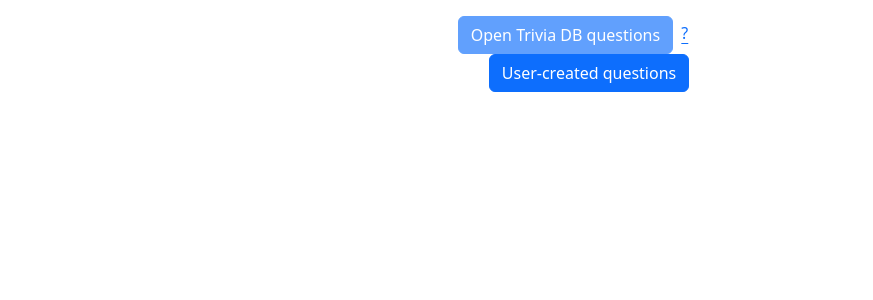
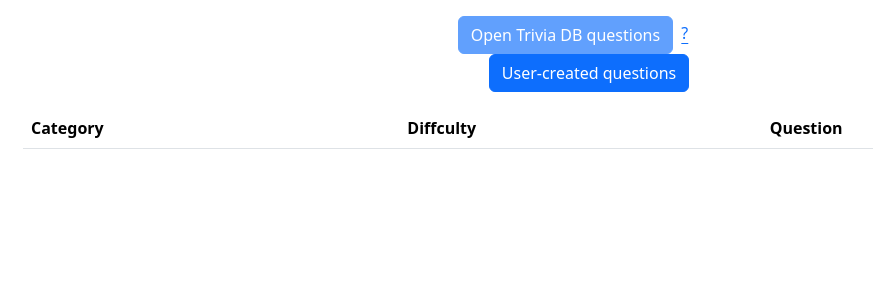
Before and after one commit to muyrety/Smarter, a Flask app: page /browse in a window 1280 px wide. Shown: the part 56-356 px from the top of the page, without its empty margins (59-932 px from the left). Run offline with Flask 3, Linux system fonts and the light colour scheme; lists and menus that the app fills with data are empty.

Commit message:
Added content to the table through TriviaDB API

```diff
--- a/static/js/browse.js
+++ b/static/js/browse.js
@@ -1,4 +1,6 @@
-document.addEventListener("DOMContentLoaded", function () {
+document.addEventListener("DOMContentLoaded", async function () {
+    const token = await  getSessionToken();
+
     const db_button = document.getElementById("db_button");
     const user_button = document.getElementById("user_button");
     db_button.addEventListener("click", function () {
@@ -11,24 +13,12 @@ document.addEventListener("DOMContentLoaded", function () {
         user_button.setAttribute("disabled", "");
     });
 
-    loadQuestions();
+    loadQuestions(token);
 });
 
-async function loadQuestions() {
+async function loadQuestions(token) {
     try {
-        const session_response = await fetch("https://opentdb.com/api_token.php?command=request");
-        var session = await session_response.json();
-        if (session.response_code != 0)
-        {
-            throw new Error("Bad response code:" + session.response_code);
-        }
-    }
-    catch (error) {
-        console.error(error);
-    }
-
-    try {
-        const question_response = await fetch("https://opentdb.com/api.php?amount=50&token=" + session.token);
+        const question_response = await fetch("https://opentdb.com/api.php?amount=50&token=" + token);
         const questions_json = await question_response.json();
         if (questions_json.response_code != 0)
         {
@@ -39,4 +29,25 @@ async function loadQuestions() {
     catch (error) {
         console.error(error);
     }
+    const table = document.getElementById("table");
+    for (let i of questions) {
+        table.innerHTML += `<tr><td>${i["category"]}</td>
+                                <td>${i["difficulty"]}</td>
+                                <td>${i["question"]}</td></tr>`
+    }
 }
+
+async function getSessionToken() {
+    try {
+        const session_response = await fetch("https://opentdb.com/api_token.php?command=request");
+        const session = await session_response.json();
+        if (session.response_code != 0)
+        {
+            throw new Error("Bad response code:" + session.response_code);
+        }
+        return session.token;
+    }
+    catch (error) {
+        console.error(error);
+    }
+}
--- a/templates/browse.html
+++ b/templates/browse.html
@@ -15,5 +15,16 @@
             <button class="btn btn-primary ms-3 mt-xs-2" id="user_button">User-created questions</button>
         </div>
     </div>
+    <table class="table mt-3">
+        <thead>
+            <tr>
+                <th scope="col">Category<th>
+                <th scope="col">Diffculty<th>
+                <th scope="col">Question<th>
+            </tr>
+        </thead>
+        <tbody id="table">
+        </tbody>
+    </table>
 </div>
 {% endblock %}
```
